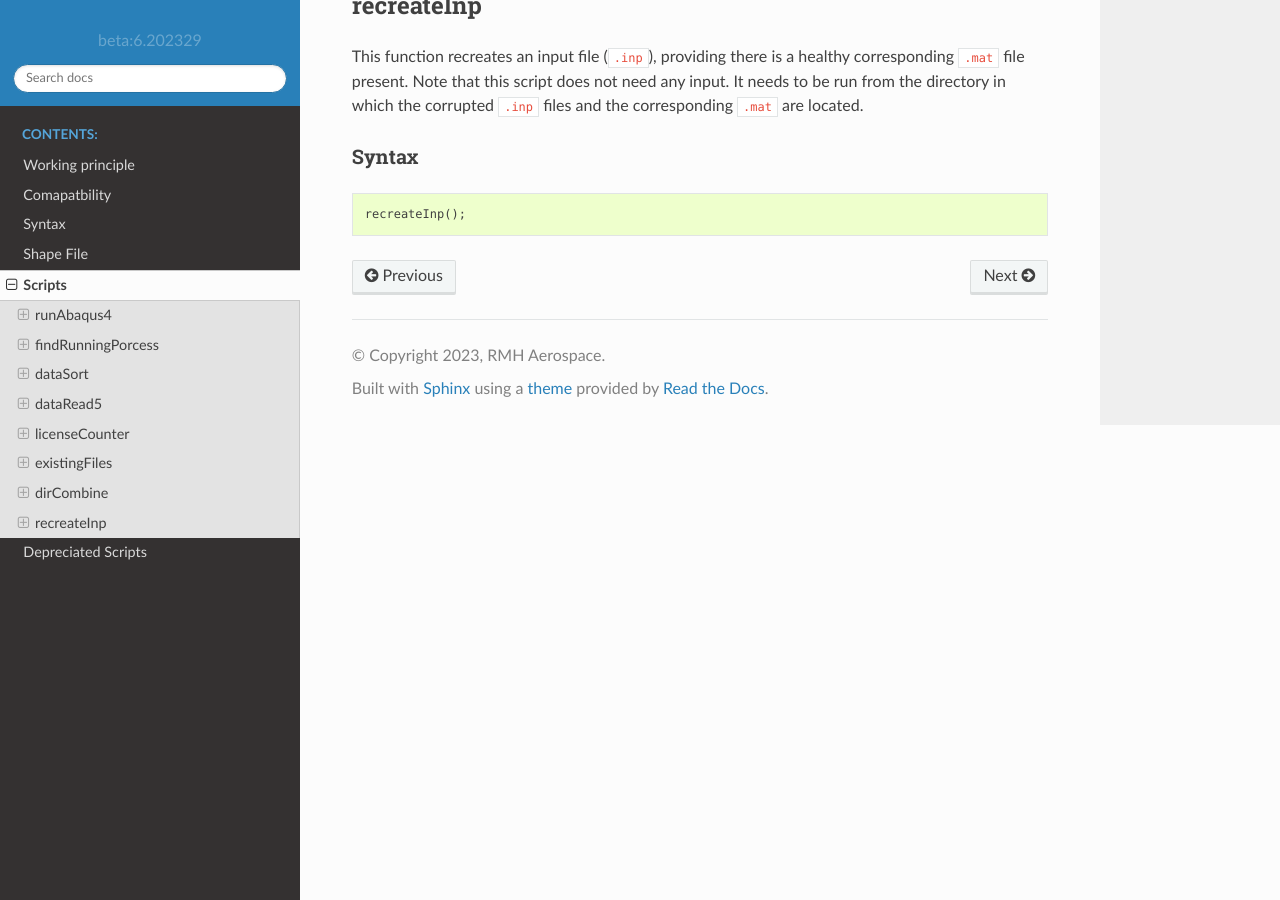
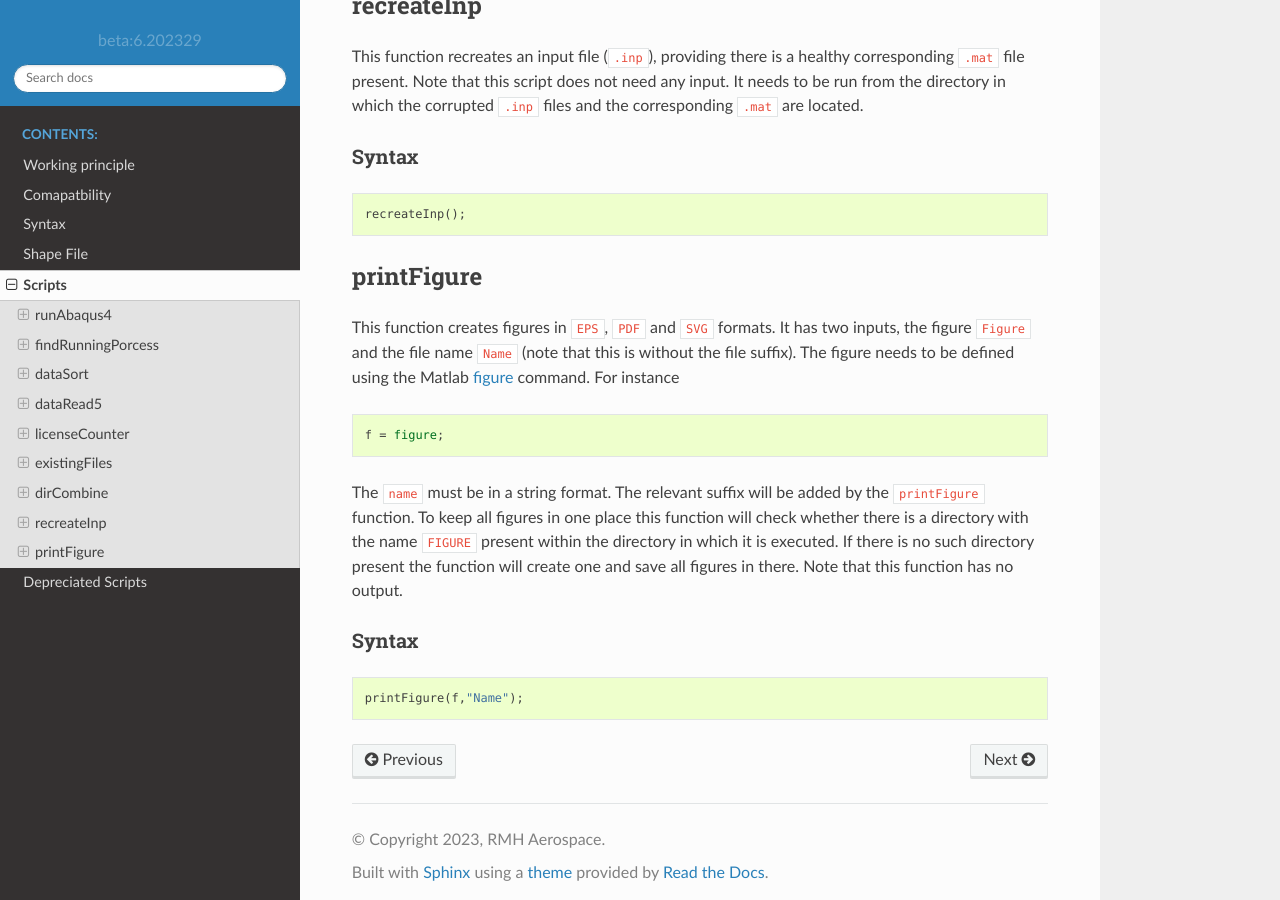
Before and after one commit to aq18507/GATORdocs, a Sphinx documentation site: the page built from doc/Scripts.rst, in a window 1280 px wide and 900 px high, scrolled down 5021 px. Built offline with Sphinx 7.4.7 and the Read the Docs theme 2.0.0, drawn with Linux system fonts in a browser that asks for light colours.

Commit message:
docs: update Scripts.rst

```diff
--- a/doc/Scripts.rst
+++ b/doc/Scripts.rst
@@ -196,3 +196,23 @@ Syntax
 .. code-block:: matlab
 
     recreateInp();
+
+
+
+printFigure
+-----------
+
+This function creates figures in ``EPS``, ``PDF`` and ``SVG`` formats. It has two inputs, the figure ``Figure`` and the file name ``Name`` (note that this is without the file suffix). The figure needs to be defined using the Matlab `figure <https://uk.mathworks.com/help/matlab/ref/figure.html>`_ command. For instance
+
+.. code-block:: matlab
+
+    f = figure;
+
+The ``name`` must be in a string format. The relevant suffix will be added by the ``printFigure`` function. To keep all figures in one place this function will check whether there is a directory with the name ``FIGURE`` present within the directory in which it is executed. If there is no such directory present the function will create one and save all figures in there. Note that this function has no output.
+
+Syntax
+++++++
+
+.. code-block:: matlab
+
+    printFigure(f,"Name");
```
